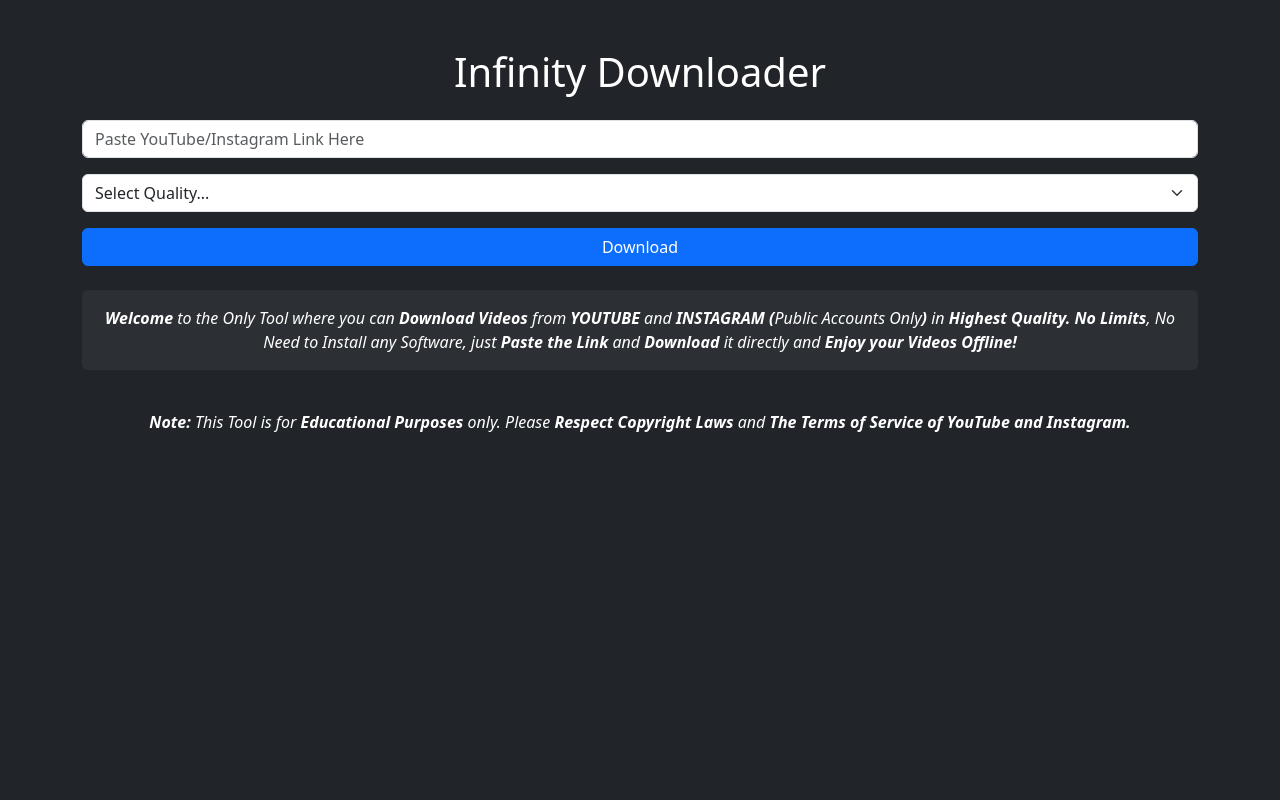
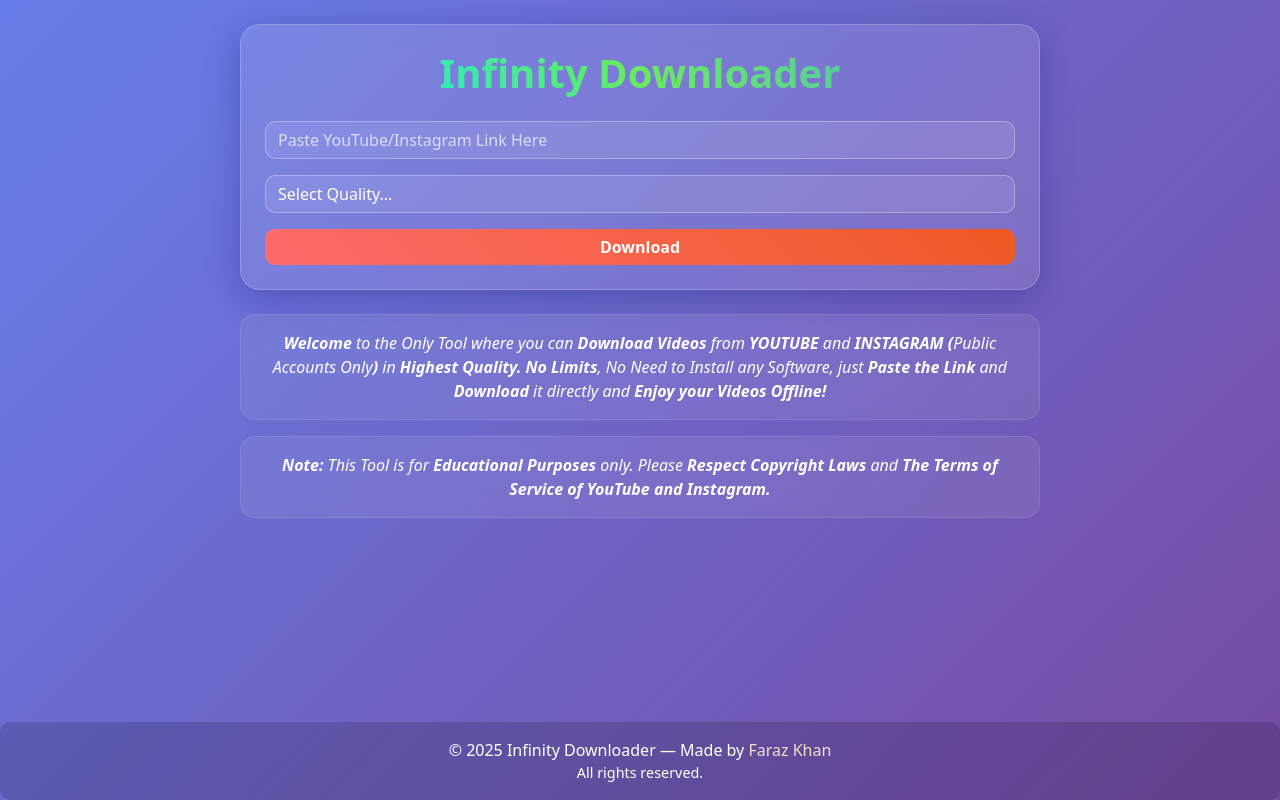
Before and after one commit to FarazKhan979765/Infinity-Downloader, a Flask app: page / in a window 1280 px wide. Run offline with Flask 3, Linux system fonts and the light colour scheme; some libraries are stand-ins or nearby versions.

Commit message:
Enhanced Layout, fixed some bugs and added Footer

```diff
--- a/app.py
+++ b/app.py
@@ -4,6 +4,7 @@
 import yt_dlp                                       # Import yt_dlp for downloading videos
 import os
 from pathlib import Path
+
 # Set the download directory to "Downloads/Infinity_Store" in the user's home folder
 download_dir = str(Path.home()/"Downloads" / "Infinity_Store")
 os.makedirs(download_dir, exist_ok=True)    # Create the directory if it doesn't exist
@@ -17,15 +18,20 @@
         video_url = request.form.get('url')
         quality = request.form.get('quality')
 
-        if video_url and quality:   # Proceed only if both URL and quality are provided
+        if video_url and quality:  # Proceed only if both URL and quality are provided
             try:
                 # Set yt_dlp options for downloading the video in the selected quality
                 ydl_opts = {
-                    'format': f'bestvideo[height={quality}][ext=mp4]+bestaudio[ext=m4a]/best',
-                    'merge_output_format': 'mp4',   # Merge video and audio into mp4
-                    'outtmpl': os.path.join(download_dir, '%(title)s.%(ext)s'),
-                    'quiet': True
+                    'format': f'bestvideo[height={quality}][ext=mp4]+bestaudio[ext=m4a]/best',  # Format string for quality
+                    'merge_output_format': 'mp4',  # Merge video and audio into mp4
+                    'outtmpl': os.path.join(download_dir, '%(title)s.%(ext)s'),  # Output file template
+                    'quiet': True,  # Suppress yt_dlp output
+                    'no_set_filesize': True,           # Don't set file size from metadata
+                    'no_fixup': True,                  # Don't fixup files
+                    'nooverwrites': False,             # Allow overwriting files
+                    'updatetime': False                # Do NOT set file time to video upload time
                 }
+                # Download the video using yt_dlp
                 with yt_dlp.YoutubeDL(ydl_opts) as ydl:
                     ydl.download([video_url])
                 message = f'Video downloaded successfully'  # Success message
@@ -33,7 +39,7 @@
                 # If an error occurs, show an error message
                 message = 'Please provide a valid link and select quality.'
         # else:
-        #     message = ""
+        #     message = ""  # (Optional) Set message if fields are missing
 
     # Render the HTML template and pass the message variable
     return render_template('index.html', message=message)
--- a/templates/index.html
+++ b/templates/index.html
@@ -1,12 +1,128 @@
- <!-- YouLoader - A simple Flask app to download YouTube videos in specified quality
- This HTML file is the front-end for the YouLoader application, allowing users to input a YouTube or Instagram link and select the video quality for download. -->
+<!DOCTYPE html>
+<html lang="en">
 
-<!DOCTYPE html>
-<html>
 <head>
+    <meta charset="UTF-8">
+    <meta name="viewport" content="width=device-width, initial-scale=1.0">
     <title>Infinity Downloader</title>
     <!-- Bootstrap CSS for styling -->
     <link href="https://cdn.jsdelivr.net/npm/bootstrap@5.3.3/dist/css/bootstrap.min.css" rel="stylesheet">
+
+    <style>
+        body {
+            background: linear-gradient(135deg, #667eea 0%, #764ba2 100%);
+            min-height: 100vh;
+        }
+
+        .main-container {
+            background: rgba(255, 255, 255, 0.1);
+            backdrop-filter: blur(10px);
+            border-radius: 20px;
+            border: 1px solid rgba(255, 255, 255, 0.2);
+            box-shadow: 0 8px 32px rgba(31, 38, 135, 0.37);
+        }
+
+        .form-control,
+        .form-select {
+            background: rgba(255, 255, 255, 0.1);
+            border: 1px solid rgba(255, 255, 255, 0.3);
+            color: white;
+            border-radius: 10px;
+        }
+
+        .form-control:focus,
+        .form-select:focus {
+            background: rgba(255, 255, 255, 0.15);
+            border-color: rgba(255, 255, 255, 0.5);
+            color: rgb(0, 0, 0);
+            box-shadow: 0 0 0 0.25rem rgba(255, 255, 255, 0.25);
+        }
+
+        .form-control::placeholder {
+            color: rgba(255, 255, 255, 0.7);
+        }
+
+        .btn-primary {
+            background: linear-gradient(45deg, #ff6b6b, #ee5a24);
+            border: none;
+            border-radius: 10px;
+            font-weight: 600;
+            transition: all 0.3s ease;
+        }
+
+        .btn-primary:hover {
+            transform: translateY(-2px);
+            box-shadow: 0 8px 25px rgba(255, 107, 107, 0.4);
+        }
+
+        .progress {
+            background: rgba(255, 255, 255, 0.2);
+            border-radius: 10px;
+        }
+
+        .progress-bar {
+            background: linear-gradient(45deg, #00d2ff, #3a7bd5);
+        }
+
+        .info-section {
+            background: rgba(255, 255, 255, 0.08);
+            backdrop-filter: blur(10px);
+            border: 1px solid rgba(255, 255, 255, 0.1);
+            border-radius: 15px;
+        }
+
+        .title-gradient {
+            /* background: linear-gradient(45deg, #ff6b6b, #4ecdc4, #45b7d1); */
+            background: linear-gradient(45deg, #00eeff, #6aea5f, #45b7d1);
+            /* background: linear-gradient(45deg, #ff6b6b, #ee5a24); */
+            -webkit-background-clip: text;
+            -webkit-text-fill-color: transparent;
+            background-clip: text;
+            font-weight: 700;
+        }
+
+        /* Mobile responsiveness */
+        @media (max-width: 768px) {
+            .container {
+                padding: 0 15px;
+            }
+
+            .main-container {
+                margin: 20px 0;
+                padding: 25px 20px;
+            }
+
+            h1 {
+                font-size: 2rem;
+            }
+
+            .btn-primary {
+                padding: 12px 0;
+                font-size: 1.1rem;
+            }
+
+            .info-section {
+                margin: 15px 0;
+                padding: 20px 15px;
+            }
+        }
+
+        @media (max-width: 480px) {
+            h1 {
+                font-size: 1.8rem;
+            }
+
+            .main-container {
+                padding: 20px 15px;
+            }
+
+            .info-section {
+                padding: 15px 12px;
+                font-size: 0.9rem;
+            }
+        }
+    </style>
+
     <script>
         // Fetch available video qualities from the server when a URL is entered
         async function fetchQualities() {
@@ -15,7 +131,7 @@
             // Send POST request to /get_qualities endpoint with the video URL
             const res = await fetch('/get_qualities', {
                 method: 'POST',
-                headers: {'Content-Type': 'application/json'},
+                headers: { 'Content-Type': 'application/json' },
                 body: JSON.stringify({ url })
             });
 
@@ -32,20 +148,24 @@
             }
 
             // Add audio option
-            const audio = document.createElement('option');
-            audio.value = 'bestaudio';
-            audio.textContent = 'Audio Only';
-            select.appendChild(audio);
+            // const audio = document.createElement('option');
+            // audio.value = 'bestaudio';
+            // audio.textContent = 'Audio Only';
+            // select.appendChild(audio);
         }
     </script>
 </head>
-<body class="bg-dark text-white">
-    <div class="container mt-5">
-        <h1 class="text-center mb-4">Infinity Downloader</h1>
+
+<body class="text-white">
+    <div class="container py-4">
+        <div class="main-container p-4 mx-auto" style="max-width: 800px;">
+            <h1 class="text-center mb-4 title-gradient">Infinity Downloader</h1>
+
             <!-- Main form for user input -->
             <form method="POST">
                 <div class="mb-3">
-                <input type="text" name="url" id="url" class="form-control" placeholder="Paste YouTube/Instagram Link Here" required onblur="fetchQualities()">
+                    <input type="text" name="url" id="url" class="form-control"
+                        placeholder="Paste YouTube/Instagram Link Here" required onblur="fetchQualities()">
                 </div>
                 <div class="mb-3">
                     <select class="form-select" name="quality" id="quality" required>
@@ -61,21 +181,20 @@
                 <button type="submit" class="btn btn-primary w-100">Download</button>
             </form>
 
-
             <!-- Progress bar (hidden by default, shown during download) -->
             <div class="progress mt-4" style="height: 20px; display: none;" id="progressContainer">
-            <div class="progress-bar progress-bar-striped progress-bar-animated" role="progressbar" style="width: 0%; height: 100%;" id="progressBar">
+                <div class="progress-bar progress-bar-striped progress-bar-animated" role="progressbar"
+                    style="width: 0%; height: 100%;" id="progressBar">
                     Downloading...
                 </div>
             </div>
 
             {% if progress %}
             <div class="progress mt-4">
-                <div class="progress-bar progress-bar-striped progress-bar-animated" style="width: {{ progress }}%">{{ progress }}%</div>
+                <div class="progress-bar progress-bar-striped progress-bar-animated" style="width: {{ progress }}%">{{
+                    progress }}%</div>
             </div>
             {% endif %}
-
-
 
             {% if message %}
             <div class="alert alert-info text-center mt-4" id="msg">{{ message }}</div>
@@ -86,8 +205,41 @@
                 }, 10000); // 10 seconds
             </script>
             {% endif %}
+        </div>
 
+        <!-- Welcome message/info section -->
+        <div class="info-section p-3 mx-auto mt-4" style="max-width: 800px;">
+            <p class="mb-0 text-center">
+                <i>
+                    <b>Welcome</b> to the Only Tool where you can <b>Download Videos</b> from <b>YOUTUBE</b> and
+                    <b>INSTAGRAM</b> <b>(</b>Public Accounts Only<b>)</b> in <b>Highest Quality.</b> <b>No Limits</b>,
+                    No Need to Install any Software, just <b>Paste the Link</b> and <b>Download</b> it directly and
+                    <b>Enjoy your Videos Offline!</b>
+                </i>
+            </p>
         </div>
+
+        <!-- Disclaimer section -->
+        <div class="info-section p-3 mx-auto mt-3" style="max-width: 800px;">
+            <p class="mb-0 text-center">
+                <i>
+                    <b>Note:</b> This Tool is for <b>Educational Purposes</b> only. Please <b>Respect Copyright Laws</b>
+                    and <b>The Terms of Service of YouTube and Instagram.</b>
+                </i>
+            </p>
+        </div>
+    </div>
+
+    <!-- Footer Section -->
+    <footer class="text-center py-3 mt-5"
+        style="background: rgba(0,0,0,0.15); color: #fff; border-radius: 10px; position: fixed; left: 0; bottom: 0; width: 100%; z-index: 100;">
+        <div>
+            &copy; 2025 Infinity Downloader &mdash; Made by <a href="https://www.linkedin.com/in/mohd-faraz-khan-12a87a267/" style="color: rgb(240, 225, 197); text-decoration: none;" target="_blank">Faraz Khan</a>
+        </div>
+        <div style="font-size: 0.9rem;">
+             All rights reserved.
+        </div>
+    </footer>
 
     <script>
         // Function Simulate a progress bar animation on form submit
@@ -106,7 +258,7 @@
                     bar.style.width = width + "%";
                     bar.textContent = "Downloading...";
                 }
-            },100); // adjust speed
+            }, 100); // adjust speed
         }
         // Start progress simulation when the form is submitted (Function call)
         document.querySelector("form").addEventListener("submit", function () {
@@ -115,28 +267,6 @@
     </script>
 
 
-    <!-- Welcome message/info and Disclaimer section  -->
-    <div class="container my-4">
-        <div class=" rounded p-3 mx-auto" style="max-width: 1500px; background: rgba(255,255,255,0.05);">
-            <p class="mb-0 text-center">
-                <i>
-                    <b>Welcome</b> to the Only Tool where you can <b>Download Videos</b> from <b>YOUTUBE</b> and <b>INSTAGRAM</b> <b>(</b>Public Accounts Only<b>)</b> in <b>Highest Quality.</b> <b>No Limits</b>, No Need to Install any Software,  just <b>Paste the Link</b> and <b>Download</b> it directly and <b>Enjoy your Videos Offline!</b>
-                </i>
-            </p>
-        </div>
-    </div>
+</body>
 
-    <div class="container my-4">
-        <div class="rounded p-3 mx-auto" style="max-width: 1500px; ">
-            <p class="mb-0 text-center">
-                <i>
-                    <b>Note:</b> This Tool is for <b>Educational Purposes</b> only. Please <b>Respect Copyright Laws</b> and <b>The Terms of Service of YouTube and Instagram.</b>
-                </i>
-            </p>
-        </div>
-    </div>
-
-
-
-</body>
 </html>
```
Lines whose indentation alone changed are shown as unchanged.
